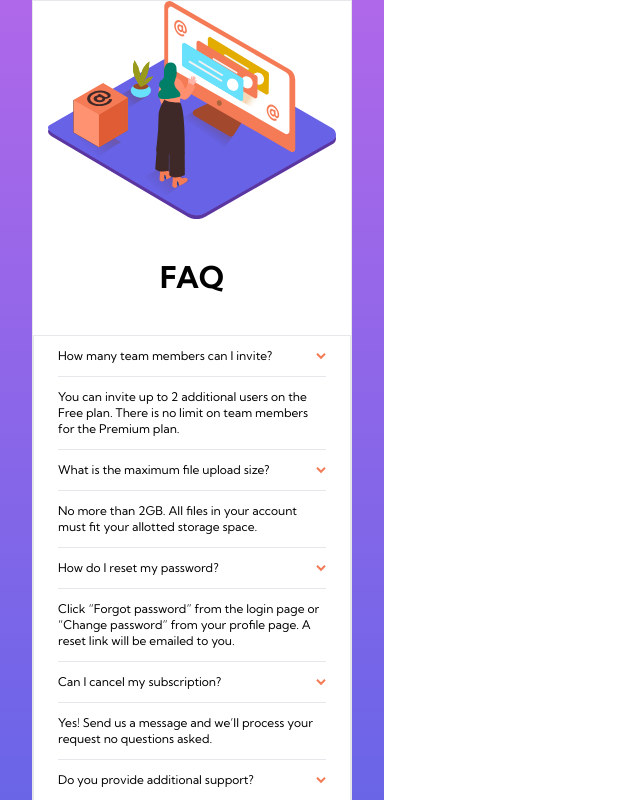
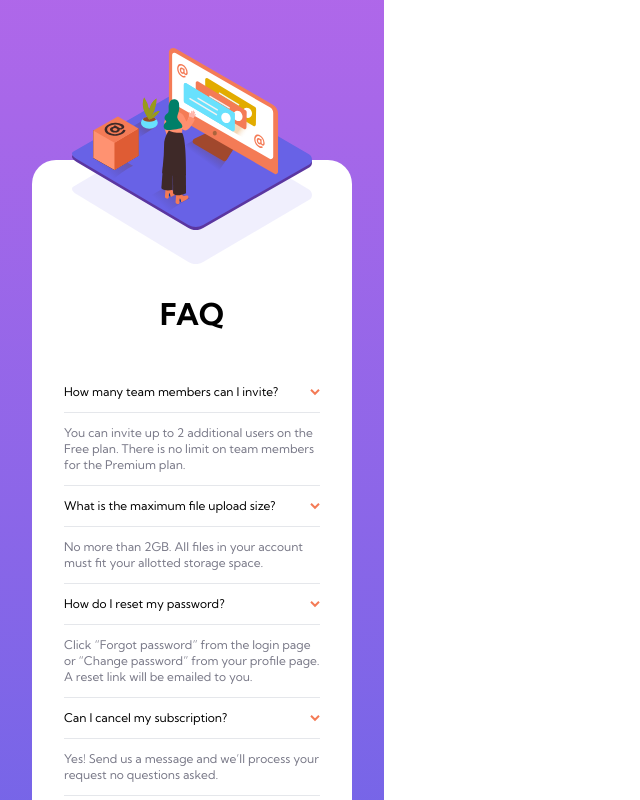
Before and after one commit to Brian-Lin-2/front-end-mentor-FAQ-accordion-card, a React (Vite) app: page / in a window 1280 px wide. Shown: the top 800 px of the page, without its empty margins (0-640 px from the left). Built offline with nearby package versions, Linux system fonts and the light colour scheme.

Commit message:
FIx FAQ picture

```diff
--- a/src/Answer.jsx
+++ b/src/Answer.jsx
@@ -1,7 +1,7 @@
 export default function Answer({ children }) {
   return (
     <>
-      <p className="border-b py-3">{children}</p>
+      <p className="border-b py-3 text-dark-grayish-blue">{children}</p>
     </>
   )
 }
--- a/src/App.jsx
+++ b/src/App.jsx
@@ -2,7 +2,7 @@ import Card from './Card';
 
 export default function App() {
   return (
-    <div className="bg-gradient-to-b from-soft-violet to-soft-blue font-kumbh-sans min-h-screen flex justify-center items-center w-96">
+    <div className="bg-gradient-to-b from-soft-violet to-soft-blue font-kumbh-sans min-h-screen flex justify-center items-center w-96 pt-20 pb-8">
       <Card>
       </Card>
     </div>
--- a/src/Card.jsx
+++ b/src/Card.jsx
@@ -3,13 +3,12 @@ import Answer from './Answer';
 
 export default function Card() {
   return (
-    <div className="border bg-white flex flex-col justify-center items-center w-5/6 text-xs">
-
-      <img className="w-72" src="./images/illustration-woman-online-mobile.svg"></img>
-
+    <div className="bg-white pb-12 pt-24 my-20 rounded-3xl flex flex-col justify-center items-center w-5/6 text-xs bg-mobile-pattern bg-no-repeat bg-top">
       <h1 className="text-3xl font-bold my-10">FAQ</h1>
 
-      <div className="border px-6">
+      <img className="w-60 absolute top-12" src="./images/illustration-woman-online-mobile.svg"></img>
+
+      <div className="px-8">
         <div className="flex flex-col items-center">
           <Question>
             How many team members can I invite?
--- a/tailwind.config.js
+++ b/tailwind.config.js
@@ -6,6 +6,10 @@ export default {
   ],
   theme: {
     extend: {
+      backgroundImage: {
+        'mobile-pattern': "url('/images/bg-pattern-mobile.svg')",
+        'desktop-pattern': "url('/images/bg-pattern-desktop.svg')",
+      },
       fontFamily: {
         'kumbh-sans': ['Kumbh Sans', 'sans-serif'],
       },
@@ -17,6 +21,9 @@ export default {
         'very-dark-grayish-blue': 'hsl(237, 12%, 33%)',
         'dark-grayish-blue': 'hsl(240, 6%, 50%)',
         'light-grayish-blue': 'hsl(240, 5%, 91%)',
+      },
+      inset: {
+        '5px': '-5px',
       }
     },
   },
```
